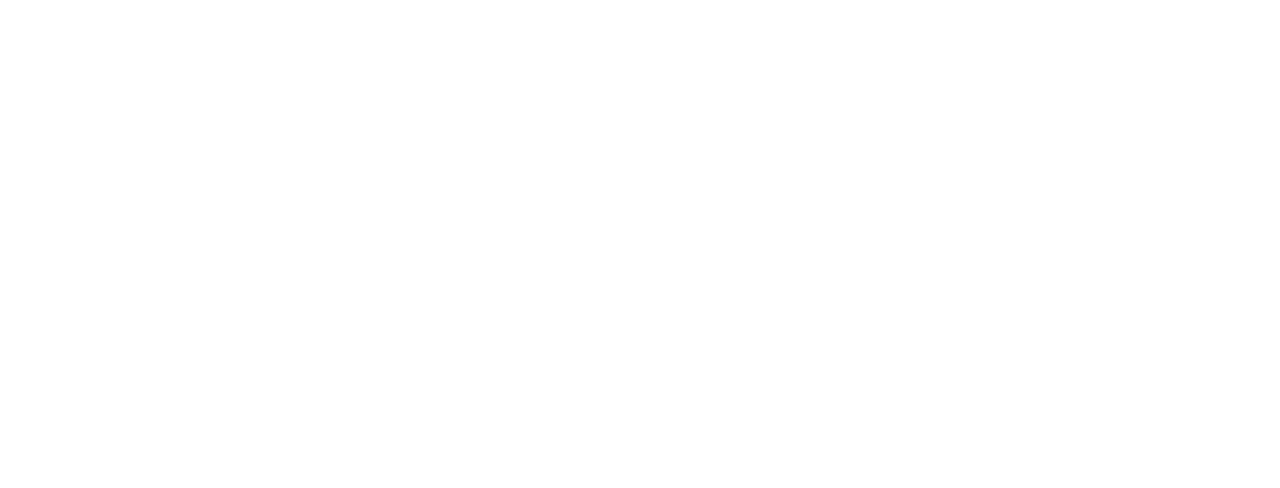
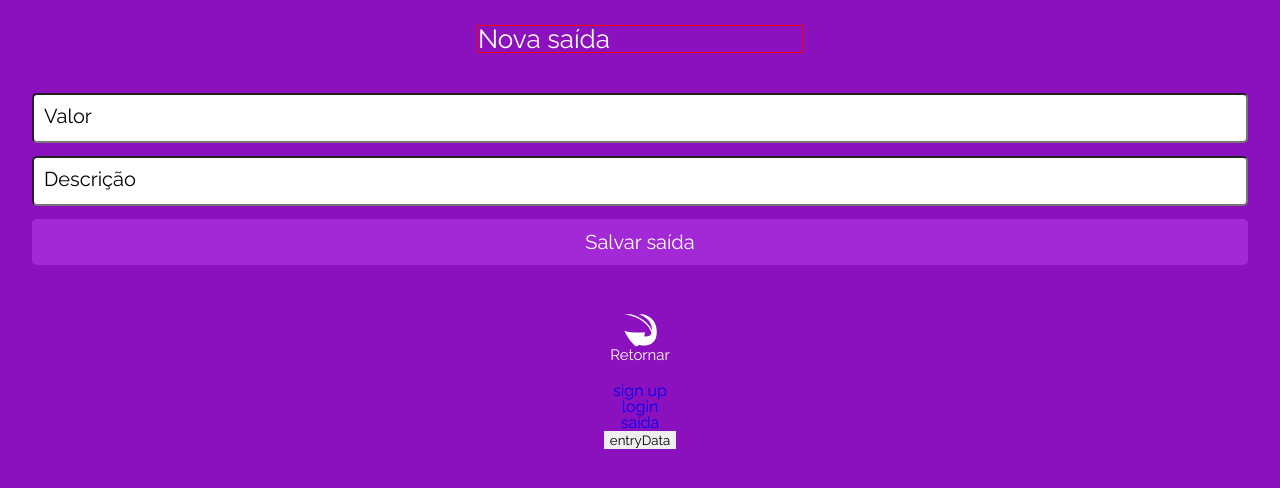
Before and after one commit to Jean-Carlo89/MyWallet-Front, a React (Create React App) app: page /newTransaction/1 in a window 1280 px wide. Shown: the top 488 px of the page. Built offline with nearby package versions, Linux system fonts and the light colour scheme; a web font is replaced by a local one.

Commit message:
logica dos registros funcionando

```diff
--- a/package.json
+++ b/package.json
@@ -6,10 +6,12 @@
     "@testing-library/jest-dom": "^5.14.1",
     "@testing-library/react": "^11.2.7",
     "@testing-library/user-event": "^12.8.3",
+    "axios": "^0.21.1",
     "components": "^0.1.0",
     "react": "^17.0.2",
     "react-dom": "^17.0.2",
     "react-icons": "^4.2.0",
+    "react-loader-spinner": "^4.0.0",
     "react-router-dom": "^5.2.0",
     "react-scripts": "4.0.3",
     "styled": "^1.0.0",
--- a/src/components/Actions/NewEntry.js
+++ /dev/null
@@ -1,24 +0,0 @@
-import {Container,DataInfo,Logo,
-    Input,ConfirmButton,ActionsHeader} from '../StyledComponents.js'
-
-
-//apagar esse link
-import{Link} from 'react-router-dom'
-
-
-export default function NewEntry(){
-
-    return(
-        <Container justify={'flex-start'}>
-            <ActionsHeader>Nova entrada</ActionsHeader>
-            <Input placeholder="Valor"/>
-            <Input placeholder="Descrição"/>
-            <ConfirmButton>Salvar entrada</ConfirmButton>
-
-        <Link to="/sign-up">sign up</Link>
-        <Link to="/">login</Link>
-
-        <Link to="/newWithdraw">saída</Link>
-        </Container>
-    )
-}
--- /dev/null
+++ b/src/components/Actions/NewTransaction.js
@@ -0,0 +1,74 @@
+import {Container,Input,ConfirmButton,ActionsHeader,Return} from '../StyledComponents.js'
+
+import{GiReturnArrow} from 'react-icons/gi'
+import {useHistory,useParams} from 'react-router-dom'
+import axios from 'axios'
+import {useState} from 'react'
+//apagar esse link
+import{Link} from 'react-router-dom'
+
+
+export default function NewTransaction(){
+    const {type} = useParams()
+
+
+    console.log(type)
+    const [entryData,setEntryData] = useState({})
+    const history = useHistory()
+
+    function saveInfo(e,key){
+        entryData[key] = e.target.value
+        setEntryData({...entryData})
+    }
+
+    return(
+        <Container justify={'flex-start'}>
+            <ActionsHeader>{type==='deposit' ? 'Nova entrada' : 'Nova saída'}</ActionsHeader>
+
+            <Input placeholder="Valor" type='number'
+                     onChange={(e)=>saveInfo(e,'value')}
+                     value={entryData.value || ''}
+            />
+
+
+            <Input placeholder="Descrição" type='text'
+                     onChange={(e)=>saveInfo(e,'description')}
+                     value={entryData.description || ''}
+
+            />
+
+            <ConfirmButton onClick={saveAction}>{type==='deposit' ? 'Salvar entrada' : 'Salvar saída'}</ConfirmButton>
+
+            <Return>
+                <GiReturnArrow onClick={()=>history.push("/home")}/>
+                <h2>Retornar</h2>
+            </Return>
+
+        <Link to="/sign-up">sign up</Link>
+        <Link to="/">login</Link>
+
+        <Link to="/newWithdraw">saída</Link>
+        <button onClick={()=>console.log(entryData)}>entryData</button>
+        </Container>
+    )
+
+    function saveAction(){
+
+
+
+        const body = {...entryData,transactionType:type}
+
+        axios.post('http://localhost:4000/entry',body)
+        .then((response)=>{
+            console.log(response)
+
+        })
+        .catch((responseError)=>{
+            console.log(responseError)
+            alert('Houve um erro.Por favor recarregue a página')
+        })
+
+    }
+
+
+}
--- a/src/components/Actions/NewWithdraw.js
+++ b/src/components/Actions/NewWithdraw.js
@@ -1,17 +1,26 @@
 import {Container,DataInfo,Logo,
-    Input,ConfirmButton,ActionsHeader} from '../StyledComponents.js'
-
-
+    Input,ConfirmButton,ActionsHeader,Return} from '../StyledComponents.js'
+import{GiReturnArrow} from 'react-icons/gi'
+import {useHistory} from 'react-router-dom'
+import axios from 'axios'
+import {useState} from 'react'
     //apagar esse link
 import{Link} from 'react-router-dom'
 export default function NewWithdraw(){
-
+const history = useHistory()
     return(
         <Container justify={'flex-start'}>
             <ActionsHeader>Nova Saída</ActionsHeader>
             <Input placeholder="Valor"/>
             <Input placeholder="Descrição"/>
             <ConfirmButton>Salvar saída</ConfirmButton>
+
+            <Return>
+                <GiReturnArrow onClick={()=>history.push("/home")}/>
+                <h2>Retornar</h2>
+            </Return>
+
+
 
         <Link to="/sign-up">sign up</Link>
         <Link to="/">login</Link>
--- a/src/components/App.js
+++ b/src/components/App.js
@@ -6,9 +6,11 @@ import GlobalStyle from '../GlobalStyles.js'
 import Login from './Login.js'
 import SignUp from './Sign-up'
 import Home from './Home.js'
-import NewEntry from './Actions/NewEntry.js'
-import newWithdraw from './Actions/NewWithdraw.js'
-import NewWithdraw from './Actions/NewWithdraw.js'
+import NewTransaction from './Actions/NewTransaction.js'
+
+
+// import newWithdraw from './Actions/NewWithdraw.js'
+// import NewWithdraw from './Actions/NewWithdraw.js'
 
 export default function App(){
   return (
@@ -28,13 +30,13 @@ export default function App(){
         </Route>
 
 
-        <Route path = "/newEntry" exact>
-          <NewEntry/>
+        <Route path = "/newTransaction/:type" exact>
+          <NewTransaction/>
         </Route>
 
-        <Route path = "/newWithdraw" exact>
+        {/* <Route path = "/newWithdraw" exact>
           <NewWithdraw/>
-        </Route>
+        </Route> */}
 
 
 
--- a/src/components/Home.js
+++ b/src/components/Home.js
@@ -4,31 +4,85 @@ import styled from 'styled-components'
 import{HiOutlineLogout} from 'react-icons/hi'
 import NoRegister from './NoRegister.js'
 import {CgAdd,CgRemove} from 'react-icons/cg'
+import { useState,useEffect} from 'react'
+import Loader from "react-loader-spinner";
+import axios from 'axios'
 
 
 export default function Home(){
     const history = useHistory()
+    const [transactions,setTransactions] = useState([])
+    const [loading,setLoading] = useState(false)
+    const config = {}
+
+    useEffect(()=>{
+        axios.get("http://localhost:4000/home",config)
+        .then((response)=>{
+            console.log(response)
+            setTransactions([...response.data])
+        })
+        .catch((responseError)=>{
+            console.log(responseError)
+        })
+    },[])
+
+
     return(
-
 
        <Container>
 
+        {loading
+            ? <Loader type="Circles" className='loader' color="#FFF"  />
+            :
+     <>
         <Header>
             <h1>Olá, nome da pessoa</h1>
             <span><HiOutlineLogout/></span>
         </Header>
 
-        <MainContent>
-            <NoRegister/>
+        <MainContent register={transactions.length}>
+             {transactions.map((item)=>{
+                return(
+                    <Register>
+                        <div>
+                            <p>{item.date}</p>
+                            <h3>{item.description}</h3>
+                        </div>
+
+                    <h3 style={item.type==="deposit" ?  {color:'green'} : {color:'red'}}>{(item.price/100).toFixed(2)}</h3>
+                    </Register>
+                )
+             })}
+
+             {/* <Register>
+                 <div>
+                    <p>date</p>
+                    <h3>alomoço</h3>
+                 </div>
+
+                 <h3>price</h3>
+
+             </Register>
+
+             <Register>
+                 <div>
+                    <p>date</p>
+                    <h3>alomoço</h3>
+                 </div>
+
+                 <h3>price</h3>
+
+             </Register> */}
+             {/*<NoRegister/> */}
         </MainContent>
 
         <ButtonsContainer>
-            <AddSubtractButton onClick={()=>history.push("/newEntry")}>
+            <AddSubtractButton onClick={()=>history.push("/newTransaction/deposit")}>
                 <CgAdd/>
                 <p>Nova entrada</p>
             </AddSubtractButton>
 
-            <AddSubtractButton onClick={()=>history.push("/newWithDraw")}>
+            <AddSubtractButton onClick={()=>history.push("/newTransaction/withdraw")}>
                 <CgRemove/>
                 <p>Nova saída</p>
             </AddSubtractButton>
@@ -36,8 +90,10 @@ export default function Home(){
 
         <Link to="/sign-up">sign up</Link>
         <Link to="/">login</Link>
-        <Link to="/newEntry">entrada</Link>
+        <Link to="/newTransaction">entrada</Link>
         <Link to="/newWithdraw">saída</Link>
+</>
+}
         </Container>
 
     )
@@ -49,6 +105,7 @@ border:1px solid red;
 display: flex;
 justify-content: space-between;
 margin-bottom: 15px;
+margin-top: 10px;
 
     h1{
         font-size: 26px;
@@ -66,7 +123,7 @@ const MainContent = styled.ul`
  border: 1px solid yellow;
  display: flex;
  flex-direction: column;
- justify-content: center;
+ justify-content: ${props=>props.register ? 'flex-start' : 'center'};
  align-items: center;
  background-color: white;
  margin-bottom: 13px;
@@ -101,3 +158,27 @@ const AddSubtractButton = styled.button`
         font-size: 21px;
     }
 `
+
+const Register = styled.li`
+width: 95%;
+
+border: 1px solid red;
+
+display: flex;
+justify-content: space-between;
+margin-top: 10px;
+font-size: 16px;
+
+
+    div{
+        display: flex;
+        justify-content: space-between;
+        border:1px solid blue;
+        //width: 40%;
+            p{
+                margin-right: 10px;
+            }
+
+
+    }
+`
--- a/src/components/StyledComponents.js
+++ b/src/components/StyledComponents.js
@@ -76,5 +76,22 @@ border:1px solid red;
 width: 326px;
 `
 
-export {Container,DataInfo,Logo,Input,MessageH3,ActionsHeader}
+const Return = styled.div`
+
+display: flex;
+flex-direction: column;
+justify-content: center;
+align-items: center;
+color: white;
+margin-bottom: 20px;
+font-size: 15px;
+
+    svg{
+        color: white;
+        font-size: 35px;
+    }
+`
+
+
+export {Container,DataInfo,Logo,Input,MessageH3,ActionsHeader,Return}
 export{ConfirmButton}
```
Also changed, not shown: 1 other file (tests, documents, lock files or other folders).
